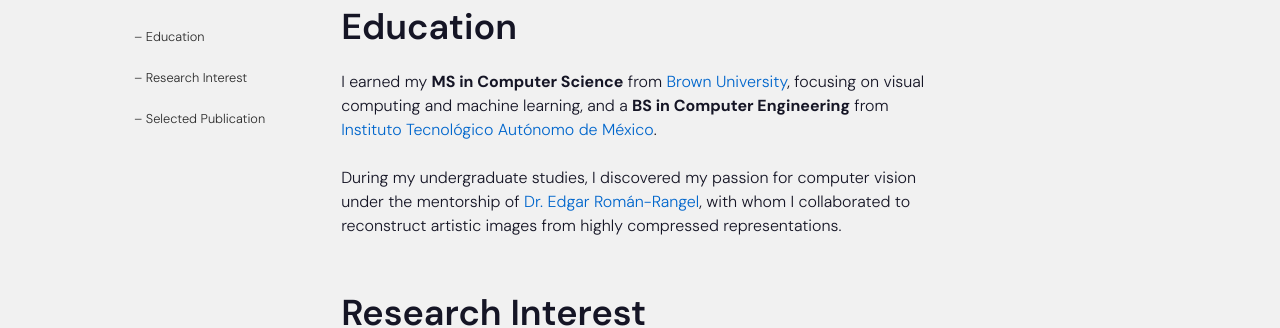
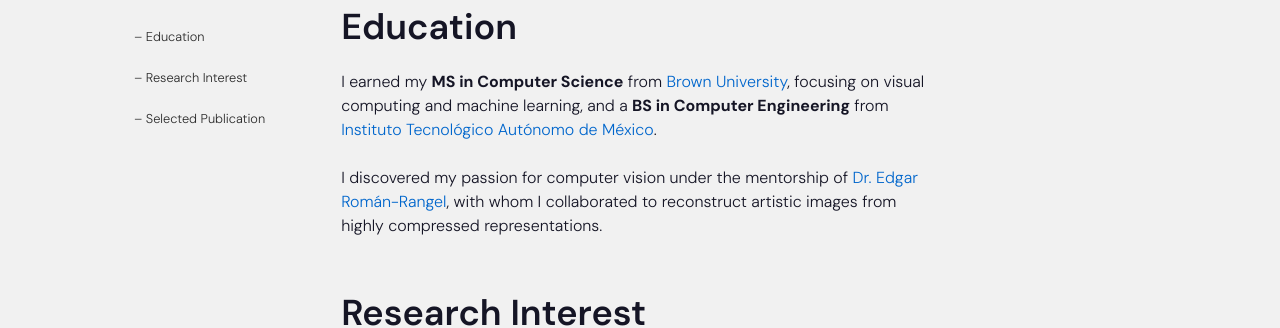
Before and after one commit to chang-1/xyz, a React (Create React App) app: page / in a window 1280 px wide. Shown: the part 617-945 px from the top of the page. Built offline with nearby package versions, Linux system fonts and the light colour scheme.

Commit message:
Update News.js

```diff
--- a/src/components/News/News.js
+++ b/src/components/News/News.js
@@ -7,7 +7,7 @@
             <p className='research_text'>
                 I earned my <strong>MS in Computer Science</strong> from <a href="https://www.brown.edu/" target="_blank" rel="noopener noreferrer">Brown University</a>, focusing on visual computing and machine learning, and a <strong>BS in Computer Engineering</strong> from <a href="https://www.itam.mx/" target="_blank" rel="noopener noreferrer">Instituto Tecnológico Autónomo de México</a>.
                 <br /><br />
-                During my undergraduate studies, I discovered my passion for computer vision under the mentorship of
+                I discovered my passion for computer vision under the mentorship of
                 <a href="https://scholar.google.com/citations?user=Me-kqtIAAAAJ&hl=en" target="_blank" rel="noopener noreferrer"> Dr. Edgar Román-Rangel</a>, with whom I collaborated to reconstruct artistic images from highly compressed representations.
             </p>
         </section>
```
